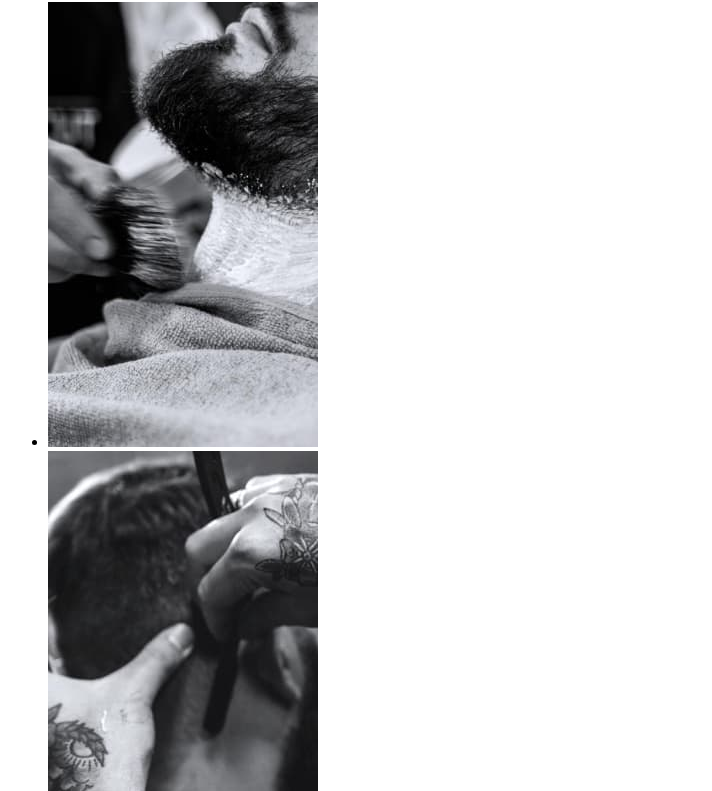
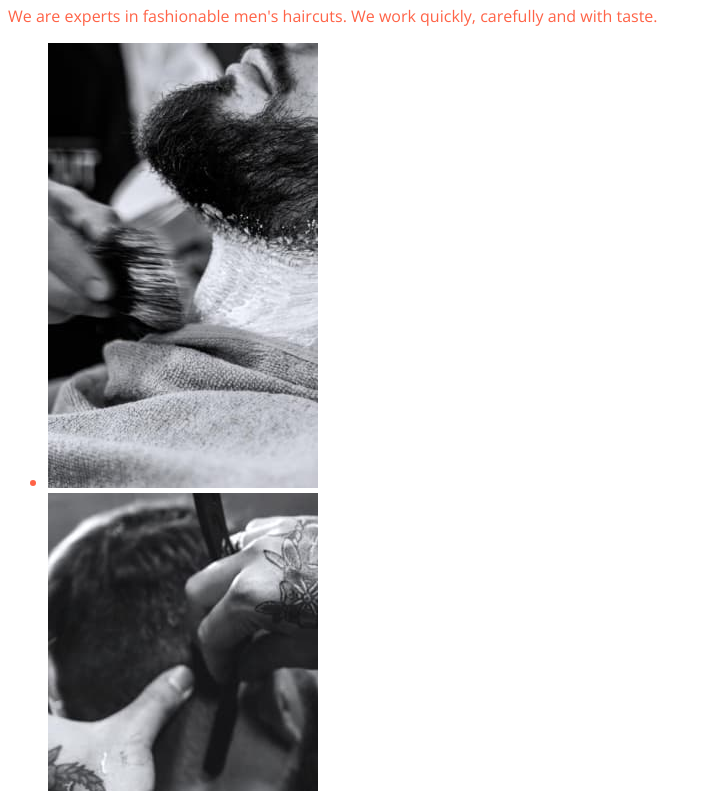
Before and after one commit to PavelKladnitskyi/barber-shop, a plain HTML site: page index.html in a window 1280 px wide. Shown: the part 378-1169 px from the top of the page, without its empty margins (0-712 px from the left). Drawn offline with nearby package versions, Linux system fonts and the light colour scheme.

Commit message:
adds fonts

```diff
--- a/css/styles.css
+++ b/css/styles.css
@@ -0,0 +1,8 @@
+body {
+  font-family: "Open Sans", sans-serif;
+  color: tomato;
+}
+
+* {
+  color: tomato;
+}
--- a/index.html
+++ b/index.html
@@ -4,7 +4,14 @@
     <meta charset="UTF-8" />
     <meta http-equiv="X-UA-Compatible" content="IE=edge" />
     <meta name="viewport" content="width=device-width, initial-scale=1.0" />
+    <link rel="preconnect" href="https://fonts.googleapis.com" />
+    <link rel="preconnect" href="https://fonts.gstatic.com" crossorigin />
+    <link
+      href="https://fonts.googleapis.com/css2?family=Open+Sans:wght@400;600&family=Raleway:wght@700&display=swap"
+      rel="stylesheet"
+    />
     <title>Barbershop&#128293;</title>
+    <link rel="stylesheet" href="./css/styles.css" />
   </head>
   <body>
     <header>
```
